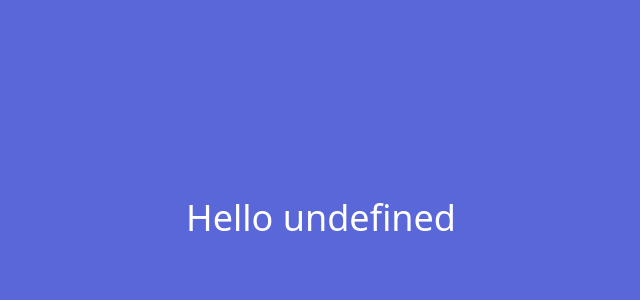
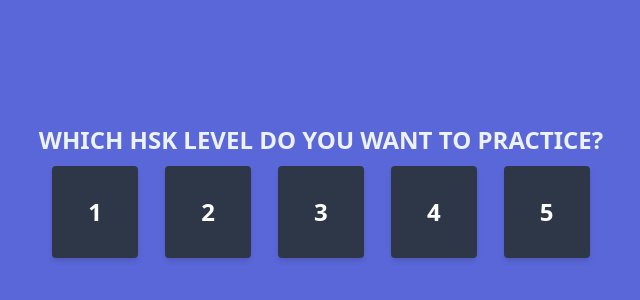
Before and after one commit to soueuls/Hanzi-Xiaobai, a Svelte app: page / in a window 1280 px wide. Shown: the part 182-482 px from the top of the page, without its empty margins (319-959 px from the left). Built offline with nearby package versions, Linux system fonts and the light colour scheme; the HTML template or start-up script is replaced by a standard one.

Commit message:
Implement HSK multiple choice selector with nice animations

```diff
--- a/config/webpack.common.js
+++ b/config/webpack.common.js
@@ -34,8 +34,7 @@ module.exports = {
         use: {
           loader: 'svelte-loader',
           options: {
-            emitCss: true,
-            hotReload: true
+            emitCss: true
           }
         }
       },
--- a/postcss.config.js
+++ b/postcss.config.js
@@ -1,13 +1,13 @@
-const devMode = process.env.NODE_ENV === "development";
+const devMode = process.env.NODE_ENV === 'development';
 
 module.exports = {
   plugins: {
-    "postcss-import": {},
-    "postcss-preset-env": {},
+    'postcss-import': {},
+    'postcss-preset-env': {},
     tailwindcss: {},
-    "@fullhuman/postcss-purgecss": !devMode
+    '@fullhuman/postcss-purgecss': !devMode
       ? {
-          content: ["./public/**/*.html", "./src/**/*.js"],
+          content: ['./src/**/*.svelte'],
           defaultExtractor: content => content.match(/[\w-/:]+(?<!:)/g) || []
         }
       : false,
--- a/src/app.svelte
+++ /dev/null
@@ -1,7 +0,0 @@
-<script>
-  export let name;
-</script>
-
-<div class="flex justify-center items-center h-screen bg-indigo-600">
-  <h1 class="text-white text-4xl">Hello {name}</h1>
-</div>
--- /dev/null
+++ b/src/components/App.svelte
@@ -0,0 +1,20 @@
+<script>
+  import HskSelector from "./HskSelector.svelte";
+
+  let hskChoices = [];
+
+  function changeHskSettings({ detail: choices }) {
+    // save choices in chrome.storage
+    hskChoices = [...choices];
+  }
+</script>
+
+<div class="h-screen bg-indigo-600">
+  <div class="w-full md:w-4/6 h-full mx-auto flex justify-center items-center">
+    {#if hskChoices.length > 0}
+      <p>Je dois afficher un nouveau mot.</p>
+    {:else}
+      <HskSelector choices={hskChoices} on:choice={changeHskSettings} />
+    {/if}
+  </div>
+</div>
--- /dev/null
+++ b/src/components/HskSelector.svelte
@@ -0,0 +1,80 @@
+<script>
+  import { createEventDispatcher } from "svelte";
+  import { fade, fly } from "svelte/transition";
+
+  const dispatch = createEventDispatcher();
+
+  export let choices = [];
+  $: valid = choices.length > 0;
+
+  function submit() {
+    if (choices.length > 0) {
+      dispatch("choice", choices);
+    }
+  }
+</script>
+
+<style type="type/postcss">
+  input[type="checkbox"] {
+    position: absolute;
+    top: -9999px;
+    left: -9999px;
+  }
+
+  input:checked + label {
+    @apply bg-green-400;
+  }
+
+  input:focus + label,
+  label:active {
+    @apply border-solid border-4 border-green-600;
+  }
+
+  .box {
+    @apply px-8 py-6 m-2;
+    @apply bg-gray-800 text-white font-bold text-2xl;
+    @apply rounded shadow-md border-4 border-transparent;
+    @apply cursor-pointer;
+    transition: background 0.5s;
+  }
+
+  .button {
+    @apply mt-4 px-4 py-2;
+    @apply bg-green-500 text-white text-xl;
+    @apply rounded border-4 border-transparent;
+    transition: transform 0.3s;
+  }
+
+  .button:hover,
+  .button:focus {
+    @apply shadow-lg outline-none;
+    transform: translateY(-0.3rem);
+  }
+
+  .button:active {
+    @apply shadow-none;
+    transform: translateY(0);
+  }
+</style>
+
+<div class="h-48 flex flex-col items-center">
+  <h1 class="text-gray-200 font-bold uppercase text-2xl antialiased">
+    Which HSK level do you want to practice?
+  </h1>
+  <div class="w-full flex justify-around">
+    {#each [...Array(6).keys()].slice(1) as value, i}
+      <input id="hsk-{value}" type="checkbox" bind:group={choices} {value} />
+      <label
+        in:fly={{ x: -200, delay: 150 * i, duration: 500 }}
+        for="hsk-{value}"
+        class="box">
+        {value}
+      </label>
+    {/each}
+  </div>
+  {#if valid}
+    <button transition:fly|local={{ y: 100 }} class="button" on:click={submit}>
+      Let's start!
+    </button>
+  {/if}
+</div>
--- a/src/index.js
+++ b/src/index.js
@@ -1,7 +1,8 @@
 import './tailwind.css';
 
-import App from './app.svelte';
+import App from './components/App.svelte';
 
 new App({
-  target: document.getElementById('root')
+  target: document.getElementById('root'),
+  intro: true
 });
--- a/src/tailwind.css
+++ b/src/tailwind.css
@@ -1,3 +1,3 @@
-@import "tailwindcss/base";
-@import "tailwindcss/components";
-@import "tailwindcss/utilities";
+@import 'tailwindcss/base';
+@import 'tailwindcss/components';
+@import 'tailwindcss/utilities';
--- /dev/null
+++ b/svelte.config.js
@@ -0,0 +1,10 @@
+module.exports = {
+  preprocess: {
+    style: async ({ content, attributes }) => {
+      if (attributes.type !== 'text/postcss') return;
+      return new Promise((resolve, reject) => {
+        resolve({ code: '', map: '' });
+      });
+    }
+  }
+};
--- a/tailwind.config.js
+++ b/tailwind.config.js
@@ -2,6 +2,19 @@ module.exports = {
   theme: {
     extend: {}
   },
-  variants: {},
+  variants: [
+    'responsive',
+    'group-hover',
+    'focus-within',
+    'first',
+    'last',
+    'odd',
+    'even',
+    'hover',
+    'focus',
+    'active',
+    'visited',
+    'disabled'
+  ],
   plugins: []
-}
+};
```
Also changed, not shown: 1 other file (tests, documents, lock files or other folders).
